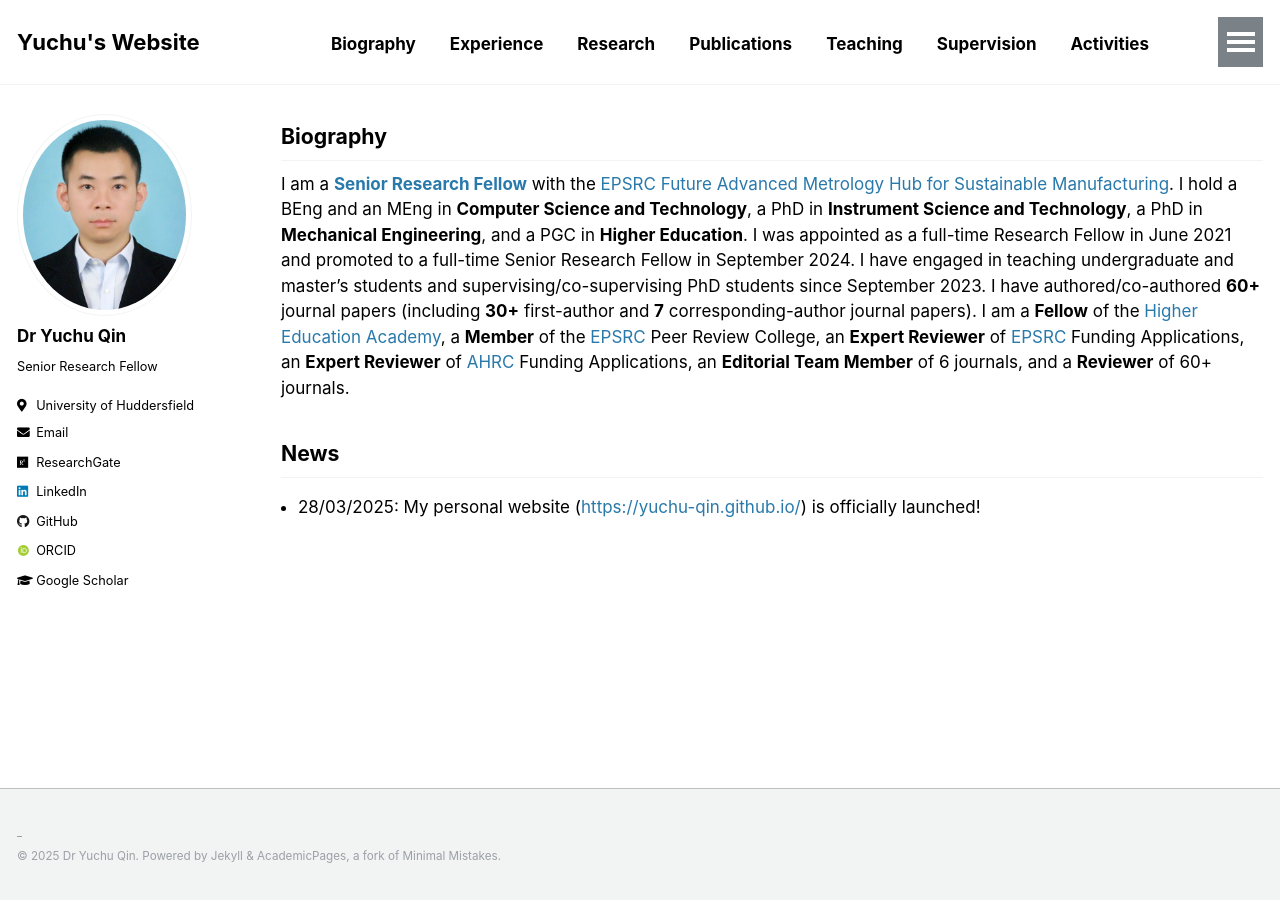
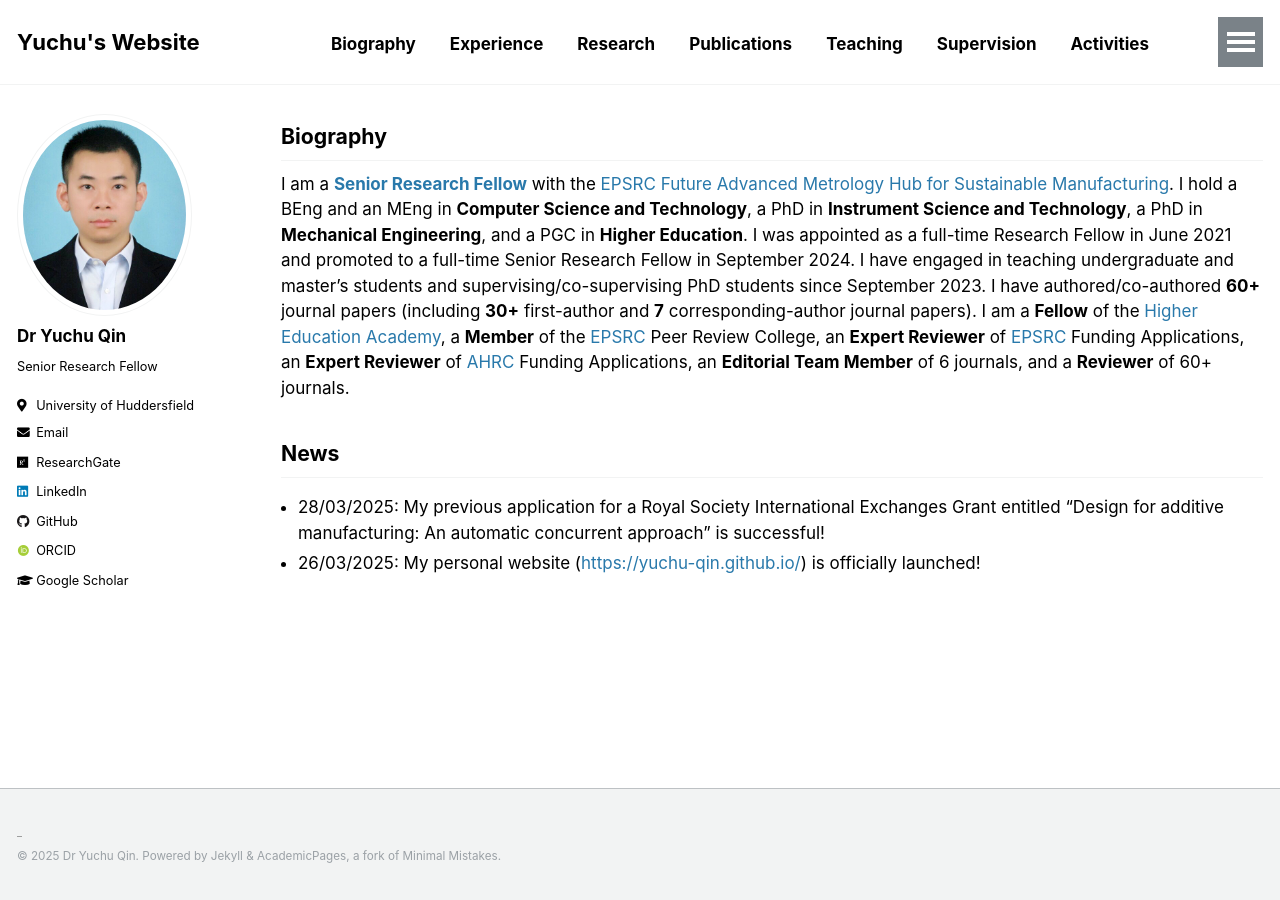
Before and after one commit to yuchu-qin/yuchu-qin.github.io, a Jekyll site: the page built from _pages/index.md, in a window 1280 px wide. Built offline with Jekyll 4.4.1, drawn with Linux system fonts in a browser that asks for light colours; some web fonts are replaced; our own code applies the rules of GitHub Pages for plain Markdown files.

Commit message:
Update index.md

```diff
--- a/_pages/index.md
+++ b/_pages/index.md
@@ -7,4 +7,5 @@ author_profile: true
 I am a [**Senior Research Fellow**](https://pure.hud.ac.uk/en/persons/yuchu-qin) with the [EPSRC Future Advanced Metrology Hub for Sustainable Manufacturing](https://research.hud.ac.uk/institutes-centres/cpt/). I hold a BEng and an MEng in **Computer Science and Technology**, a PhD in **Instrument Science and Technology**, a PhD in **Mechanical Engineering**, and a PGC in **Higher Education**. I was appointed as a full-time Research Fellow in June 2021 and promoted to a full-time Senior Research Fellow in September 2024. I have engaged in teaching undergraduate and master’s students and supervising/co-supervising PhD students since September 2023. I have authored/co-authored **60+** journal papers (including **30+** first-author and **7** corresponding-author journal papers). I am a **Fellow** of the [Higher Education Academy](https://www.advance-he.ac.uk/), a **Member** of the [EPSRC](https://www.ukri.org/councils/epsrc/) Peer Review College, an **Expert Reviewer** of [EPSRC](https://www.ukri.org/councils/epsrc/) Funding Applications, an **Expert Reviewer** of [AHRC](https://www.ukri.org/councils/ahrc/) Funding Applications, an **Editorial Team Member** of 6 journals, and a **Reviewer** of 60+ journals.
 
 ## News
-- 28/03/2025: My personal website (<https://yuchu-qin.github.io/>) is officially launched!
+- 28/03/2025: My previous application for a Royal Society International Exchanges Grant entitled "Design for additive manufacturing: An automatic concurrent approach" is successful!
+- 26/03/2025: My personal website (<https://yuchu-qin.github.io/>) is officially launched!
```
